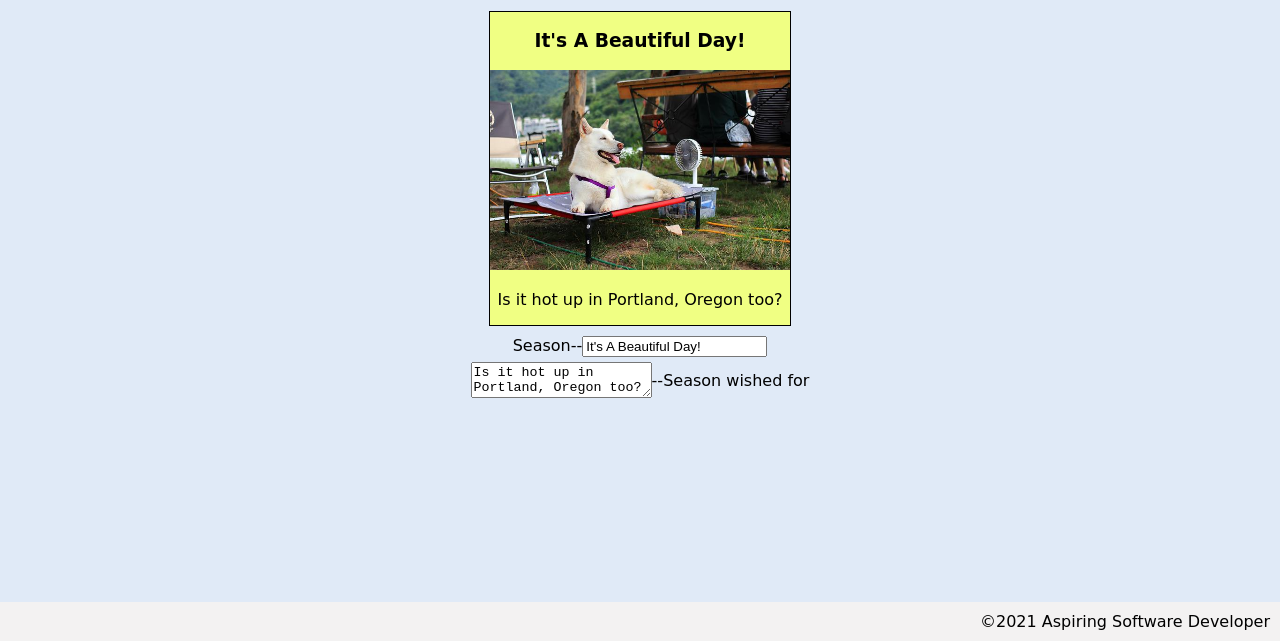
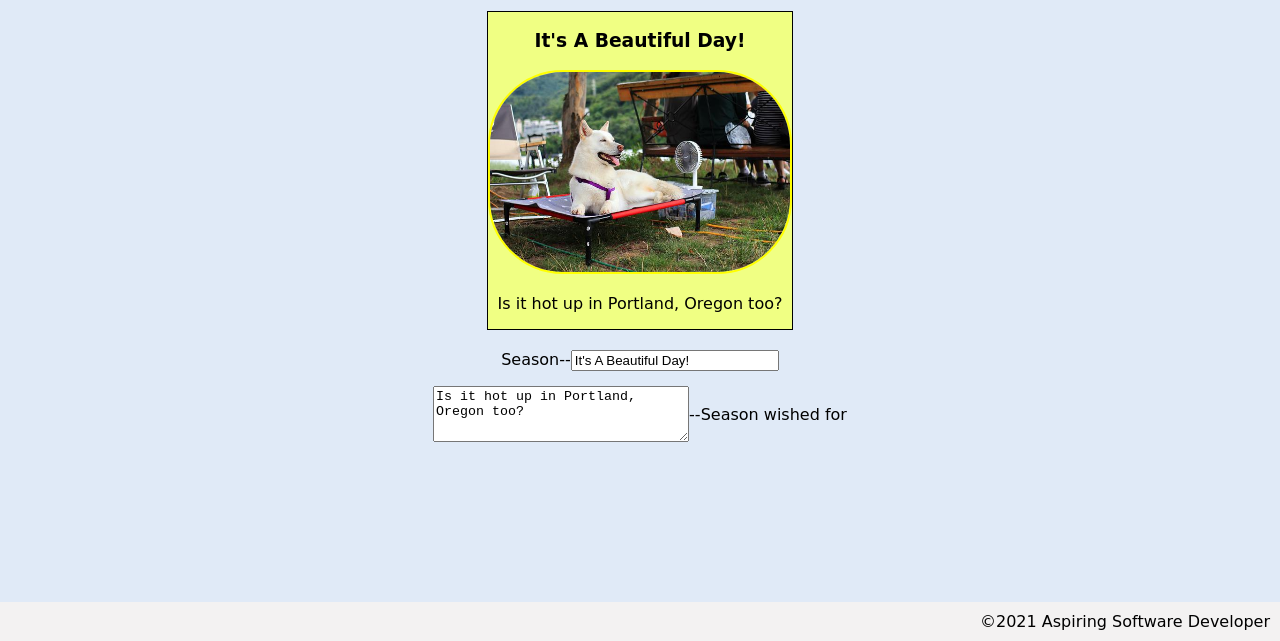
Before and after one commit to Zachary-Piontek/greeting-card, a plain HTML site: page index.html in a window 1280 px wide. Shown: the part 159-800 px from the top of the page. Drawn offline with Linux system fonts and the light colour scheme; a web font is replaced by a local one.

Commit message:
tested textarea card design

```diff
--- a/app.js
+++ b/app.js
@@ -9,6 +9,10 @@ seasonInput.addEventListener('input', () => {
     dayInput.textContent = seasonInput.value;
 });
 
-
+const seasonWishTextarea = document.getElementById('season-wish-textarea');
+const greetingDisplay = document.getElementById('greeting-display');
+seasonWishTextarea.addEventListener('input', () => {
+    greetingDisplay.textContent = seasonWishTextarea.value;
+});
     // use user input to update state
     // update DOM to reflect the new state
--- a/styles.css
+++ b/styles.css
@@ -48,6 +48,8 @@ h1 {
 #type-season {
     width: 300px;
     height: 200px;
+    border-radius: 75px;
+    border: 2px solid yellow;
 }
 
 #greeting-display {
@@ -68,13 +70,13 @@ h1 {
 .right-inputs {
     display: flex;
     flex-direction: row-reverse;
-    padding-top: 5px;
+    padding-top: 15px;
 }
 
 .left-inputs {
     display: flex;
     flex-direction: row;
-    padding-top: 5px;
+    padding-top: 15px;
 }
 
 #seasonWish {
@@ -86,3 +88,12 @@ h1 {
     border: 1px solid black;
     background-color: rgb(240, 255, 131);
 }
+
+textarea {
+    width: 250px;
+    height: 50px;
+}
+
+#season-input {
+    width: 200px;
+}
```
Also changed, not shown: assets/dog-looking-at-water.jpeg (added), assets/dog-snow-shovel.jpeg (added).
